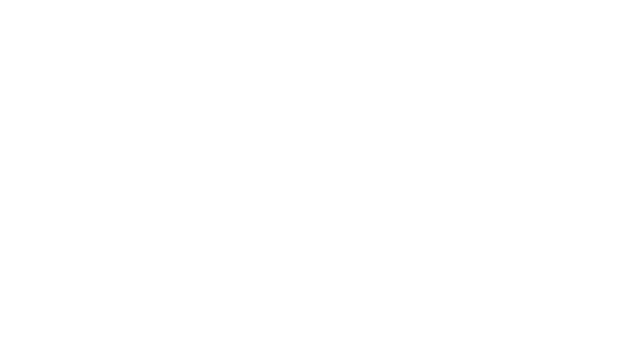
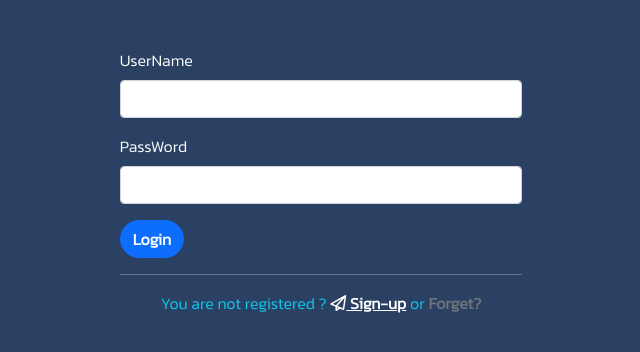
Before and after one commit to uranus1038/react-app, a React (Create React App) app: page /login in a window 1280 px wide. Before the commit this address had no page. Shown: the top 352 px of the page, without its empty margins (319-959 px from the left). Built offline with nearby package versions, Linux system fonts and the light colour scheme.

Commit message:
Update Login

```diff
--- a/src/App.js
+++ b/src/App.js
@@ -5,7 +5,7 @@ import {BrowserRouter as Router ,  Route , Routes} from "react-router-dom";
 //Components
 import Index from './pages/index';
 import Register from './pages/register';
-
+import Login from './pages/login';
 
 function App() {
   return (
@@ -16,6 +16,8 @@ function App() {
           <Route path="/" element={<Index/>}/>
           {/* render Register */}
           <Route path="/register" element={<Register/>}/>
+          {/* render Login */}
+          <Route path="/login" element={<Login/>}/>
         </Routes>
       </Router>
     </div>
--- a/src/components/Navbar/Navbar.jsx
+++ b/src/components/Navbar/Navbar.jsx
@@ -1,7 +1,7 @@
 import React from "react";
 import { useNavigate } from "react-router-dom";
 //css
-import '../css/Navbar.css';
+import '../css/bgColor.css';
 
 
 const Navbar = () => {
--- /dev/null
+++ b/src/components/login/LoginForm.jsx
@@ -0,0 +1,99 @@
+import axios from "axios";
+import React from "react";
+import { useState } from "react";
+import { useNavigate } from "react-router-dom";
+//css
+import '../css/bgColor.css';
+
+//Components
+
+
+const LoginForm = () => {
+    //navigate
+    const Linkx = useNavigate();
+    //set State
+    const [userName , setUser] = useState('');
+    const [passWord , setPass] = useState('');
+    //api login
+    const login =()=>
+    {
+        axios.post('http://localhost:8000/api/login/login' ,
+        {   userName : userName ,
+            passWord : passWord ,
+        }).then((respon)=>{
+            if(respon.data.status === "err")
+            {
+                document.querySelector('#code-err-01').innerHTML = "Incorrect password , please re-enter";
+                document.querySelector('#code-err-01').style.color = "pink";
+                setPass('');
+            }else
+            {
+                if(respon.data.status === "no")
+                {
+                    document.querySelector('#code-err-01').innerHTML = "Not data user ?";
+                    document.querySelector('#code-err-01').style.color = "pink";
+                    setPass('');
+                    setUser('');
+                }else
+                {
+
+                }
+            }
+        })
+    }
+    return (
+        <>
+            {/* LoginForm*/}
+            <div className="container-fluid vh-100 UMI_BG_SKYBLUE_X">
+                <div className="row pt-5 justify-content-center">
+                    <div className="col-4">
+                        <>
+                            {/* form step two  */}
+                            <div class="mb-3">
+                                <label for="exampleInputEmail1" class="form-label text-white">UserName</label>
+                                <input
+                                    // Input Value userName
+                                    onChange={(event) => {
+                                        setUser(event.target.value);
+                                    }
+                                    }
+                                    value ={userName}
+                                    type="text" class="form-control" id="userName" aria-describedby="emailHelp" />
+                                <div id="text-code-102" class="form-text"></div>
+                            </div>
+                            <div class="mb-3">
+                                <label for="exampleInputPassword1" class="form-label text-white">PassWord</label>
+                                <div class="input-group flex-nowrap ">
+                                    <input value={passWord} name="passWord" placeholder="" type="password" class="form-control" id="passWord"
+                                        // Input Value password
+                                        onChange={
+                                            (event) => {
+                                                setPass(event.target.value);
+                                            }
+                                        } />
+                                </div>
+                            </div>
+                            <div class="" role="alert" id="code-err-01"> </div>
+
+                            {/* log errs  */}
+                            <div className="mb-3" id="errs-log-code-02" ></div>
+                            <button
+                            onClick={login}
+                            class="btn btn-primary fw-bolder rounded-pill" type="button" >
+                                Login </button>
+                        </>
+                        <hr className="text-white" />
+                        <div className="text-info text-center">
+                            You are not registered ? <a style={{ cursor: "pointer" }} onClick={() => { Linkx('/register') }}
+                                class="text-white fw-bolder"><i class="far fa-paper-plane" ></i> Sign-up</a>
+                            <span> or </span><div class="text-secondary d-inline fw-bolder disabled"> Forget?</div>
+                        </div>
+                    </div>
+                </div>
+
+            </div>
+        </>
+    );
+}
+
+export default LoginForm;
--- a/src/components/register/RegisterForm.jsx
+++ b/src/components/register/RegisterForm.jsx
@@ -1,8 +1,9 @@
 import axios from "axios";
 import React from "react";
+import { useNavigate } from "react-router-dom";
 import {useState} from "react";
 //css
-import '../css/Register.css'
+import '../css/bgColor.css'
 
 //Components
 import FormFirst from "./formFirst";
@@ -10,6 +11,8 @@ import FormSecond from "./formSecond";
 import FormThird from "./formThird";
 
 const RegisterForm = () => {
+    // navigate
+    const Linkx = useNavigate();
     //setState
     const [email , setEmail ] = useState("")
     const [day , setDay ] = useState("")
@@ -34,7 +37,7 @@ const RegisterForm = () => {
        }).then((respon)=>{
         if(respon.data.status === "ok")
         {
-           return  window.location.replace('/');
+           return  window.location.replace('/login');
         }
         else
         {
@@ -64,7 +67,7 @@ const RegisterForm = () => {
                                 </div>
                                 <hr className="text-white" />
                                 <div className="text-info text-center">
-                                    You have an account? <a href="" class="text-white fw-bolder"><i class="fa fa-rocket" ></i> Sign-in</a>
+                                    You have an account? <a style={{cursor : "pointer"} } onClick={()=>{Linkx('/login')}} class="text-white fw-bolder"><i class="fa fa-rocket" ></i> Sign-in</a>
                                 </div>
 
                         </div>
--- a/src/components/register/formFirst.jsx
+++ b/src/components/register/formFirst.jsx
@@ -1,7 +1,6 @@
 import React from "react";
 import axios  from "axios";
 //css
-import '../css/Register.css'
 
 const FormFirst = ({ email, day, month, year }) => {
     //global varible set value check
--- /dev/null
+++ b/src/pages/login.jsx
@@ -0,0 +1,15 @@
+import React from "react";
+//Components
+import LoginForm from "../components/login/LoginForm";
+
+
+const Login = () =>
+{
+    return(
+       <>
+       <LoginForm/>
+       </>
+    );
+}
+
+export default Login ;
```
Also changed, not shown: src/components/css/Register.css (deleted), src/components/css/bgColor.css (renamed from src/components/css/Navbar.css), src/components/register/formSecond.jsx (line endings or trailing spaces).
